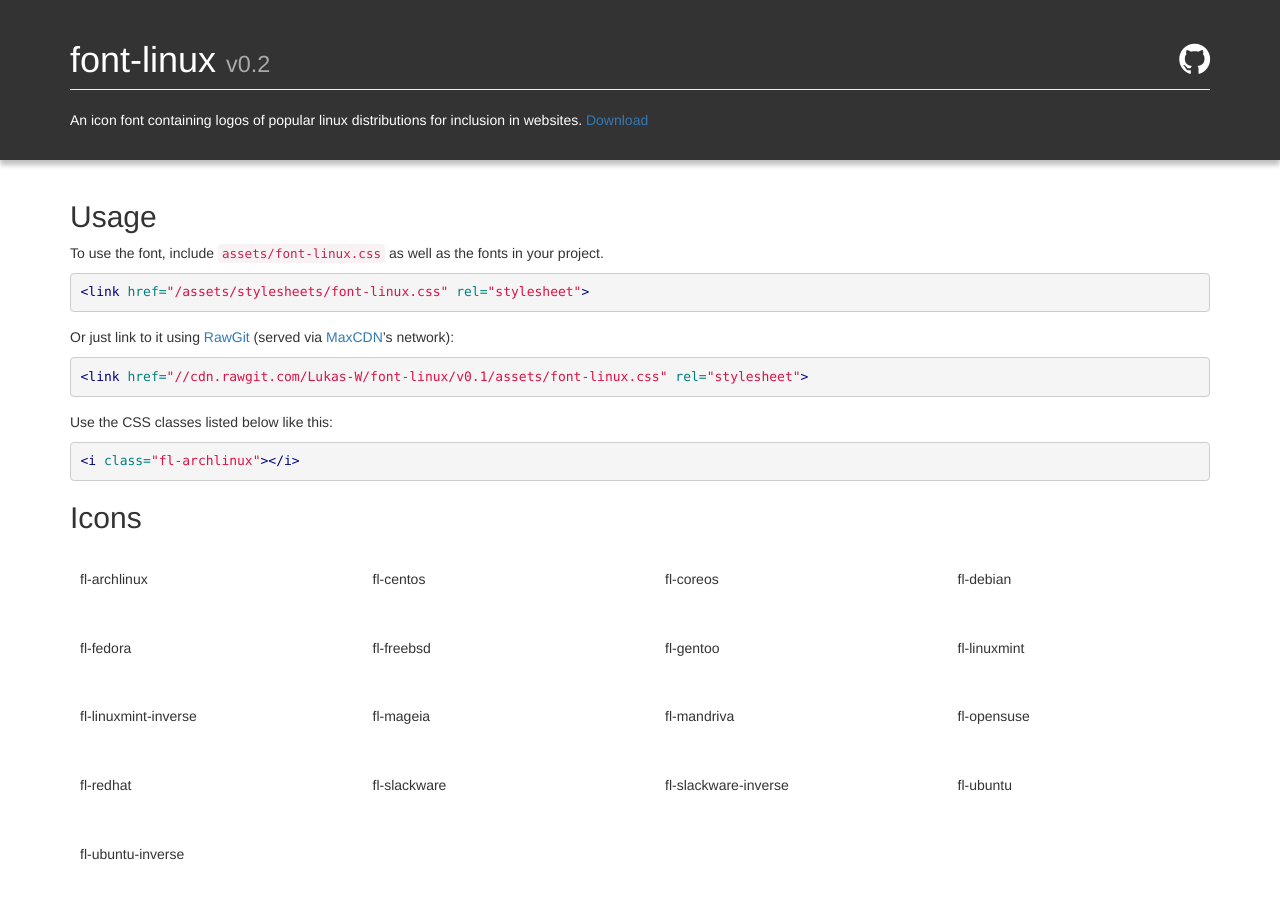
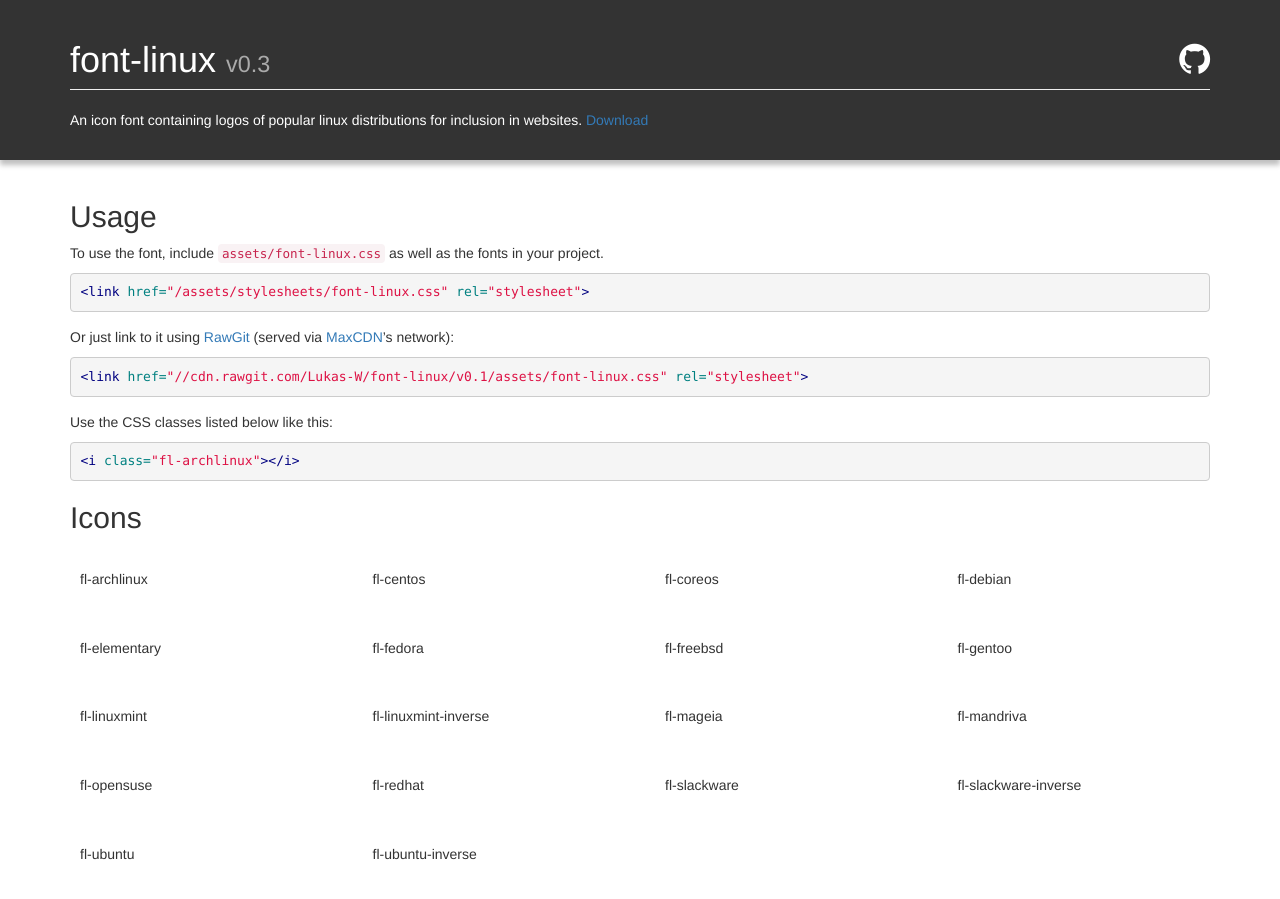
Before and after one commit to lukas-w/font-logos, a Jekyll site: the page built from index.html, in a window 1280 px wide. Built offline with Jekyll 4.4.1, drawn with Linux system fonts in a browser that asks for light colours; nearby versions of some CDN libraries; some web fonts are replaced.

Commit message:
Update to v0.3

```diff
--- a/_data/fl.yaml
+++ b/_data/fl.yaml
@@ -1,9 +1,10 @@
-version: 0.2
+version: 0.3
 icons:
     - archlinux
     - centos
     - coreos
     - debian
+    - elementary
     - fedora
     - freebsd
     - gentoo
```
